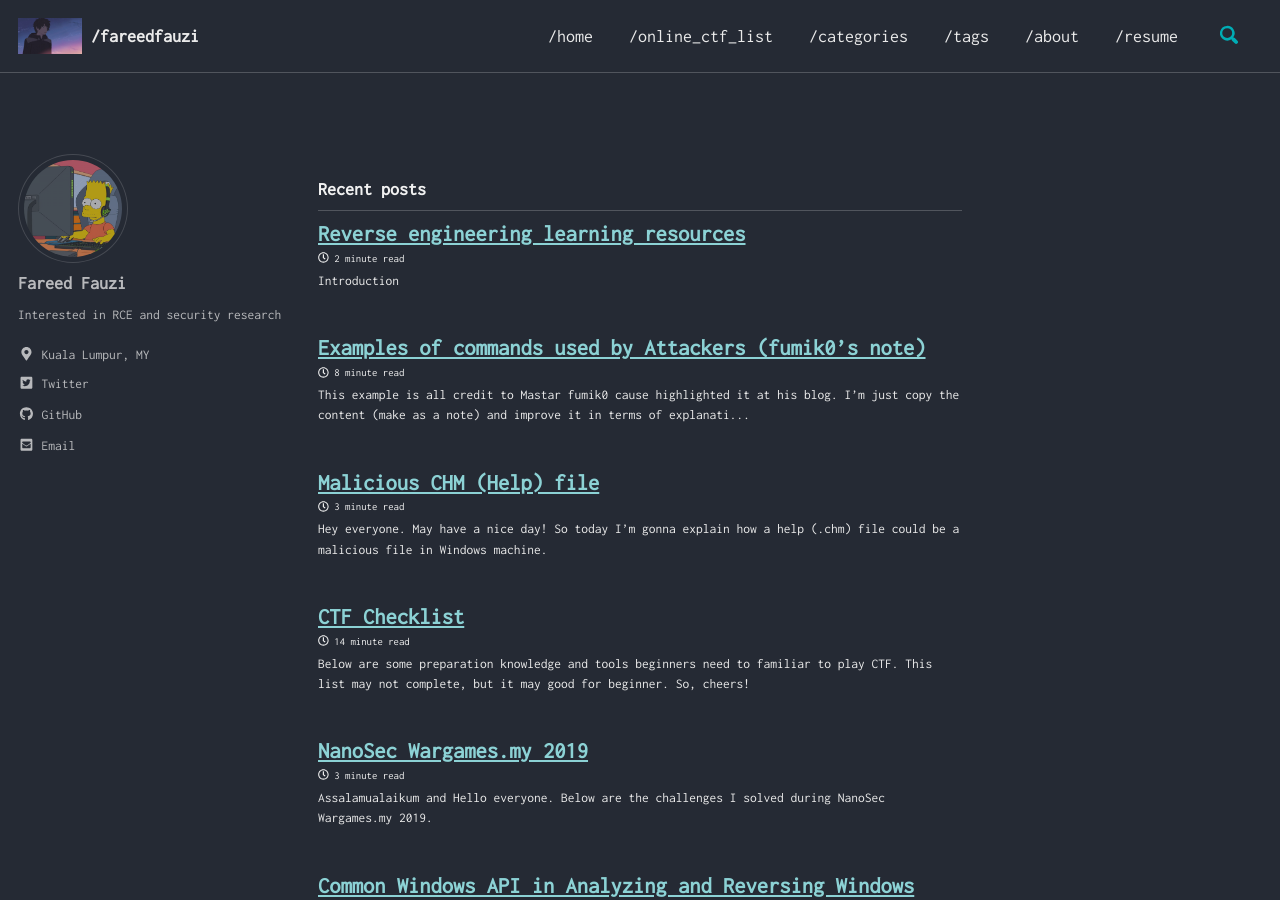
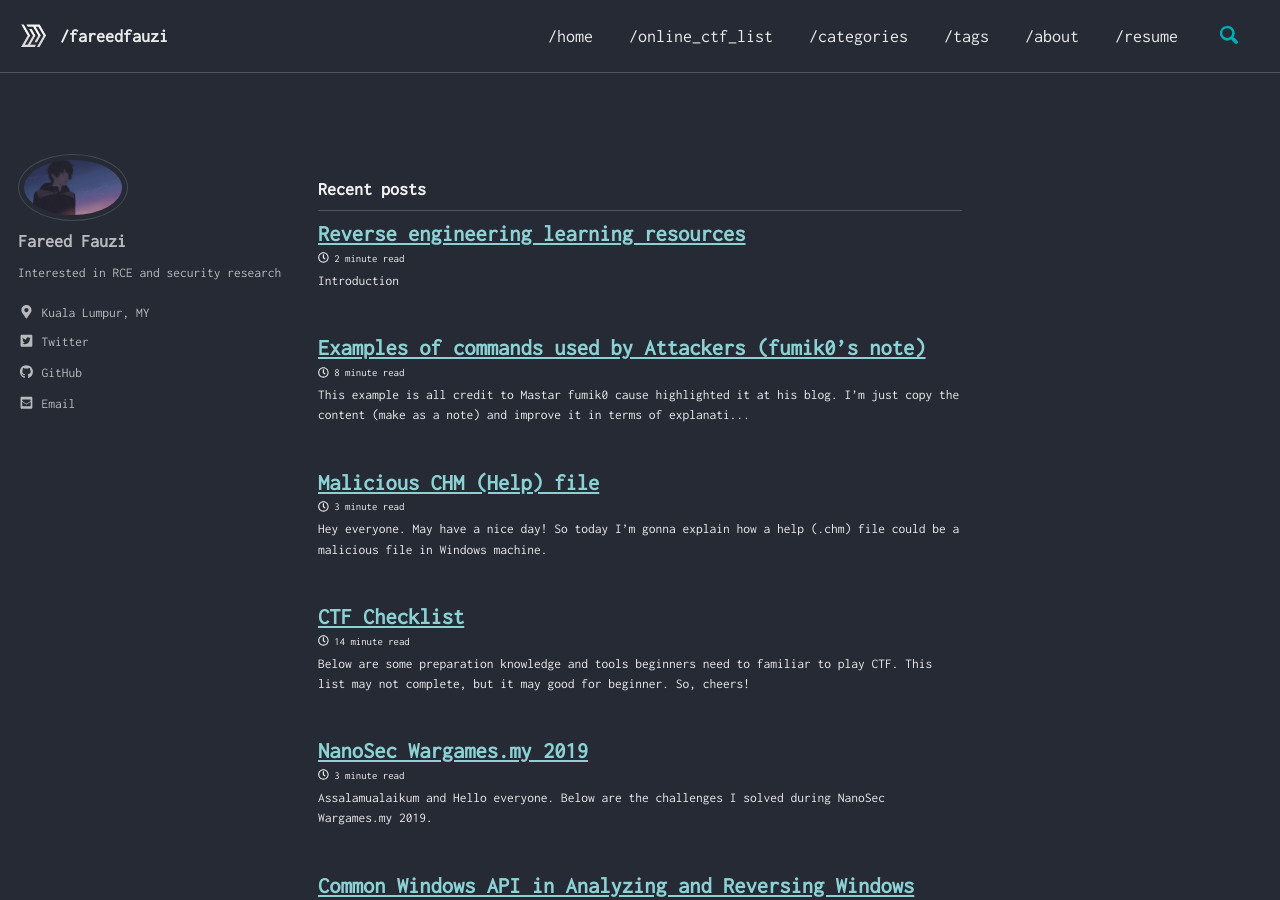
Before and after one commit to spiritedwolf/fareedfauzi.github.io, a Jekyll site: the page built from index.html, in a window 1280 px wide and 900 px high. Built offline with Jekyll 4.4.1, drawn with Linux system fonts in a browser that asks for light colours; cached includes are drawn as plain includes; the list of posts is cut into pages by our own code.

Commit message:
Update _config.yml

```diff
--- a/_config.yml
+++ b/_config.yml
@@ -22,7 +22,7 @@ url                      : fareedfauzi.github.io
 baseurl                  : # the subpath of your site, e.g. "/blog"
 repository               : # GitHub username/repo-name e.g. "mmistakes/minimal-mistakes"
 teaser                   : # path of fallback teaser image, e.g. "/assets/images/500x300.png"
-logo                     : /assets/images/anime-your-name-26501.jpg # path of logo image to display in the masthead, e.g. "/assets/images/88x88.png"
+logo                     : /assets/images/logo.png # path of logo image to display in the masthead, e.g. "/assets/images/88x88.png"
 masthead_title           : # overrides the website title displayed in the masthead, use " " for no title
 breadcrumbs               : true # true, false (default)
 words_per_minute         : 200
@@ -105,7 +105,7 @@ analytics:
 # Site Author
 author:
   name             : "Fareed Fauzi"
-  avatar           : /assets/images/finn.jpg
+  avatar           : /assets/images/anime-your-name-26501.jpg
   bio              : "Interested in RCE and security research"
   location         : "Kuala Lumpur, MY"
   email            : fareedradzi@gmail.com
```
